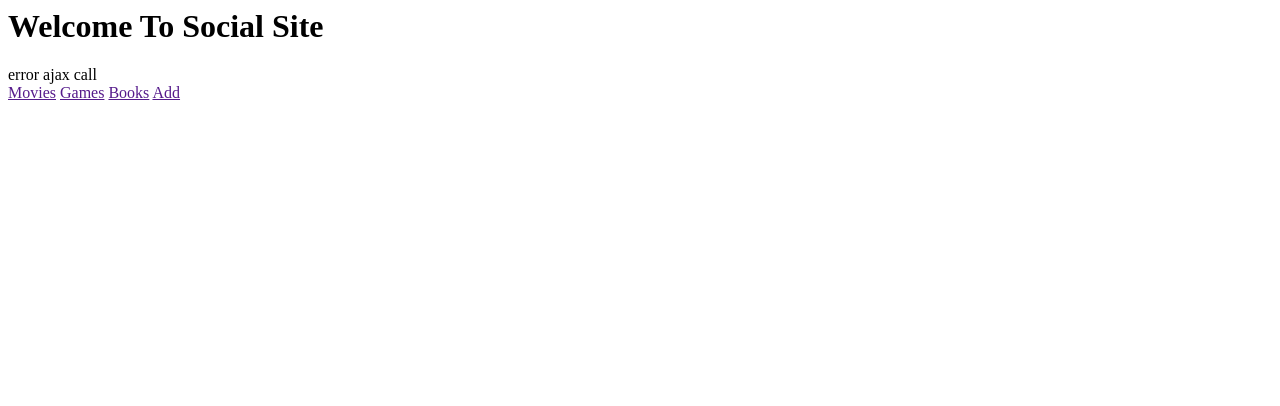
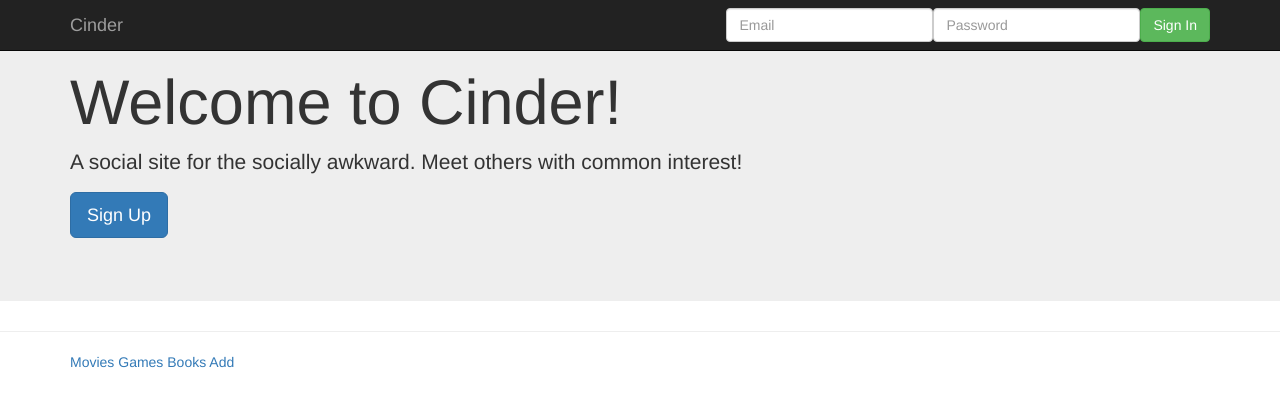
Before and after one commit to jamesfmurphy/miniature-octo-spice, a website: page public/index.html in a window 1280 px wide. Drawn offline with nearby package versions, Linux system fonts and the light colour scheme; no server answers.

Commit message:
set up homepage if user is not signed in

```diff
--- a/public/index.html
+++ b/public/index.html
@@ -1,17 +1,65 @@
+<!doctype html>
+
 <html>
 <head>
-	<title>miniature octo spice</title>
-	<link rel="stylesheet" type="text/css" href="/public/stylesheets/style.css">
+	<title>Cinder</title>
+	<link rel="stylesheet" href="https://maxcdn.bootstrapcdn.com/bootstrap/3.3.4/css/bootstrap.min.css">
 </head>
-<body >
-	<header>
-		<h1>Welcome To Social Site</h1>
-		<div id="profile">
+
+<body>
+	<nav class="navbar navbar-inverse navbar-fixed-top">
+		<div class="container">
+			<div class="navbar-header">
+				<button type="button" class="navbar-toggle collapsed" data-toggle="collapse" data-target="#navbar" aria-expanded="false" aria-controls="navbar">
+					<span class="sr-only">Toggle navigation</span>
+					<span class="icon-bar"></span>
+					<span class="icon-bar"></span>
+					<span class="icon-bar"></span>
+				</button>
+				<a class="navbar-brand" href="#">Cinder</a>
+			</div>
+
+			<div id="navbar" class="navbar-collapse collapse">
+
+			</div><!--/.navbar-collapse -->
 
 		</div>
-	</header>
+	</nav>
+
+	<div class="jumbotron">
+
+    </div>
+
+    <!-- <div class="container">
+
+      <div class="row">
+        <div class="col-md-4">
+          <h2>Heading</h2>
+          <p>Donec id elit non mi porta gravida at eget metus. Fusce dapibus, tellus ac cursus commodo, tortor mauris condimentum nibh, ut fermentum massa justo sit amet risus. Etiam porta sem malesuada magna mollis euismod. Donec sed odio dui. </p>
+          <p><a class="btn btn-default" href="#" role="button">View details &raquo;</a></p>
+        </div>
+        <div class="col-md-4">
+          <h2>Heading</h2>
+          <p>Donec id elit non mi porta gravida at eget metus. Fusce dapibus, tellus ac cursus commodo, tortor mauris condimentum nibh, ut fermentum massa justo sit amet risus. Etiam porta sem malesuada magna mollis euismod. Donec sed odio dui. </p>
+          <p><a class="btn btn-default" href="#" role="button">View details &raquo;</a></p>
+       </div>
+        <div class="col-md-4">
+          <h2>Heading</h2>
+          <p>Donec sed odio dui. Cras justo odio, dapibus ac facilisis in, egestas eget quam. Vestibulum id ligula porta felis euismod semper. Fusce dapibus, tellus ac cursus commodo, tortor mauris condimentum nibh, ut fermentum massa justo sit amet risus.</p>
+          <p><a class="btn btn-default" href="#" role="button">View details &raquo;</a></p>
+        </div>
+      </div> -->
+
+      <hr>
+
+      <footer>
+        <!-- <p>&copy; Company 2014</p> -->
+      </footer>
+    </div>
+
 	<main>
-		<div class ="container">
+
+		<div class="container">
 			<div class="tabs">
 				<a href=""><span class="active">Movies</span></a>
 				<a href=""><span>Games</span></a>
@@ -19,15 +67,24 @@
 				<a href=""><span>Add</span></a>
 			</div>
 			<div class="content">
+
+				<div class="listSelect">
+				</div>
+
 				<ul>
 				</ul>
 			</div>
+		</div>
 
-		</main>
-		<footer>
-			<div id="result" name="result">
-			</div>
-		</footer>
-		<script src="/public/javascripts/jquery-2.0.3.min.js"></script>
-		<script src="/public/javascripts/app.js"></script>
-	</body></html>
+	</main>
+
+	<footer>
+	</footer>
+	<script src="http://code.jquery.com/jquery-2.0.3.min.js"></script>
+	<script src="/public/javascripts/app.js"></script>
+
+</body>
+
+
+
+</html>
--- a/public/javascripts/app.js
+++ b/public/javascripts/app.js
@@ -5,6 +5,8 @@ var main = function(){
 	var games = ["gta v", "counter-strike", "diablo", "LoL"];
 	var books = ["Harry Potter", "Lord of the Ring", "Jurrassic Park"];
 
+	var login = false;
+	homePage(login);
 	listManage(movies, games, books);
 
 /*
@@ -39,6 +41,48 @@ var JSONFetch =function (URL){
 		},type: "post"
 	});
 
+
+}
+
+
+var homePage = function(login) {
+	var $form,
+		$div,
+		$input,
+		$button,
+		$content,
+		$p;
+
+	//what the user will see if they are not login
+	if (login === false) {
+
+		$form = $("<form>").attr("class", "navbar-form navbar-right");
+		$div = $("<div>").attr("class", "form-group");
+		$input = $("<input>").attr("type", "text").attr("placeholder", "Email").attr("class", "form-control");
+		$form.append($div.append($input));
+
+		$div = $("<div>").attr("class", "form-group");
+		$input = $("<input>").attr("type", "text").attr("placeholder", "Password").attr("class", "form-control");
+		$form.append($div.append($input));
+
+		$button = $("<button>").attr("type", "submit").attr("class", "btn btn-success").text("Sign In");
+		$form.append($button);
+		$("div.navbar-collapse.collapse").append($form);
+
+		$div = $("<div>").attr("class", "container");
+		$content = $("<h1>").text("Welcome to Cinder!");
+		$p = $("<p>").text("A social site for the socially awkward.  Meet others with common interest!");
+		$div = $div.append($content).append($p);
+		$p = $("<p>").append($("<a>").attr("class", "btn btn-primary btn-lg").attr("href", "/public/signup.html").attr("role", "button").text
+			("Sign Up"));
+		$div.append($p);
+		$(".jumbotron").append($div);
+
+	//login successuful this is where code for profile will occur
+	} else {
+
+
+	}
 
 }
 
```
